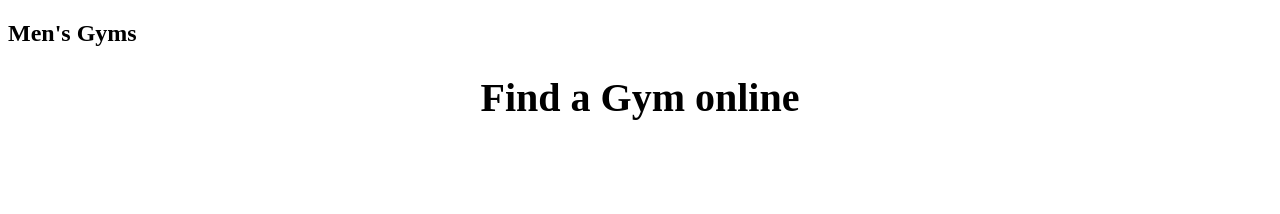
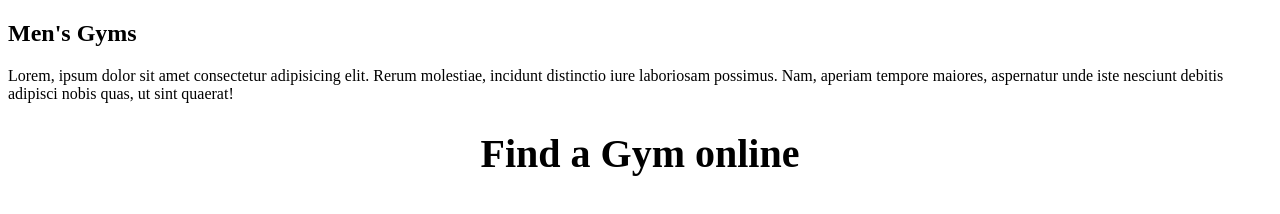
Before and after one commit to kelvindev1/Gym-Finder-Javascript-Project, a plain HTML site: page index.html in a window 1280 px wide. Drawn offline with Linux system fonts and the light colour scheme.

Commit message:
Added lorem

```diff
--- a/index.html
+++ b/index.html
@@ -11,6 +11,8 @@
 <body>
 
     <h2>Men's Gyms</h2>
+    <p>Lorem, ipsum dolor sit amet consectetur adipisicing elit. Rerum molestiae, incidunt distinctio iure laboriosam possimus. Nam, aperiam tempore maiores, aspernatur unde iste nesciunt debitis adipisci nobis quas, ut sint quaerat!</p>
+
     <div id="introDiv">
         <h1>Find a Gym online</h1>
     </div>
```
